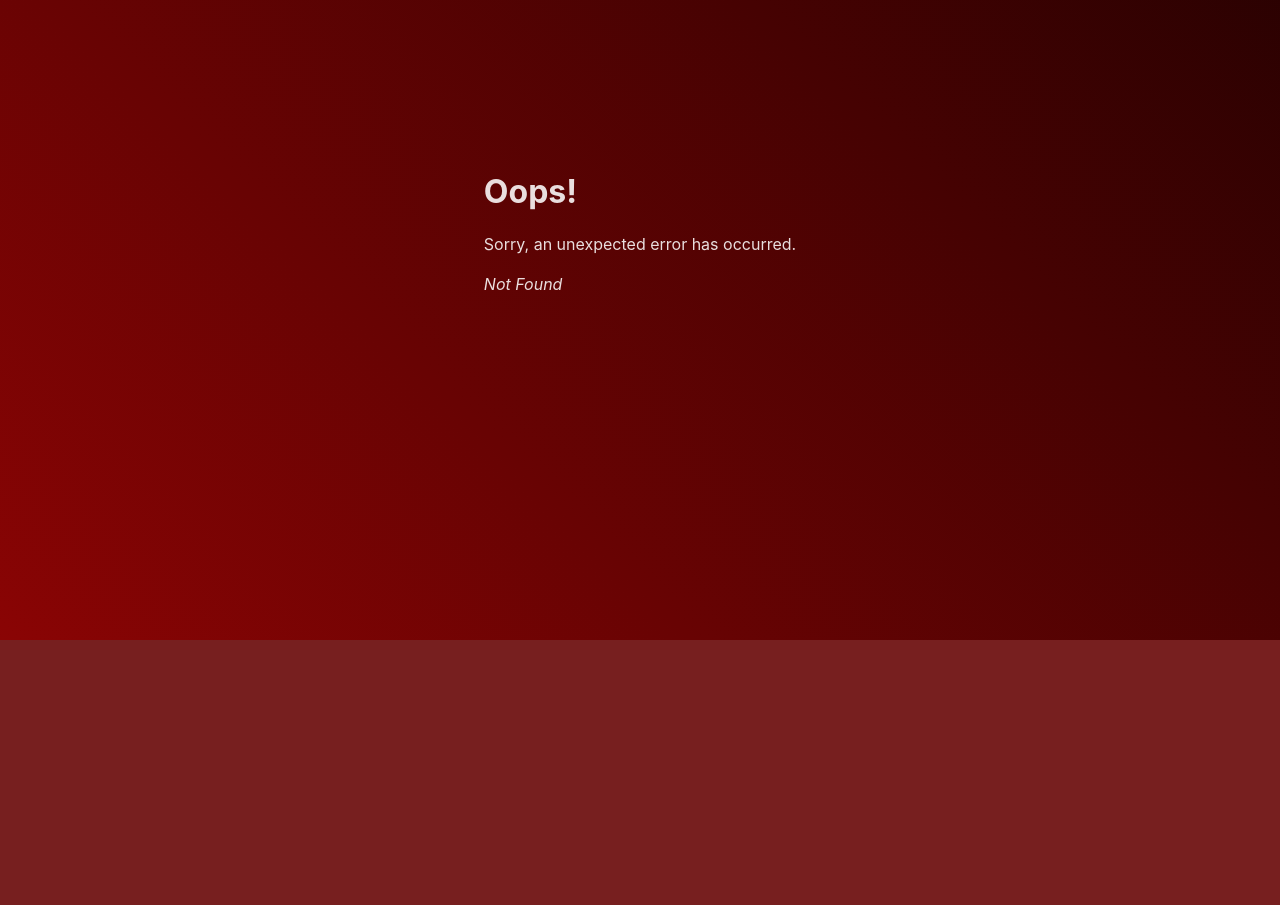
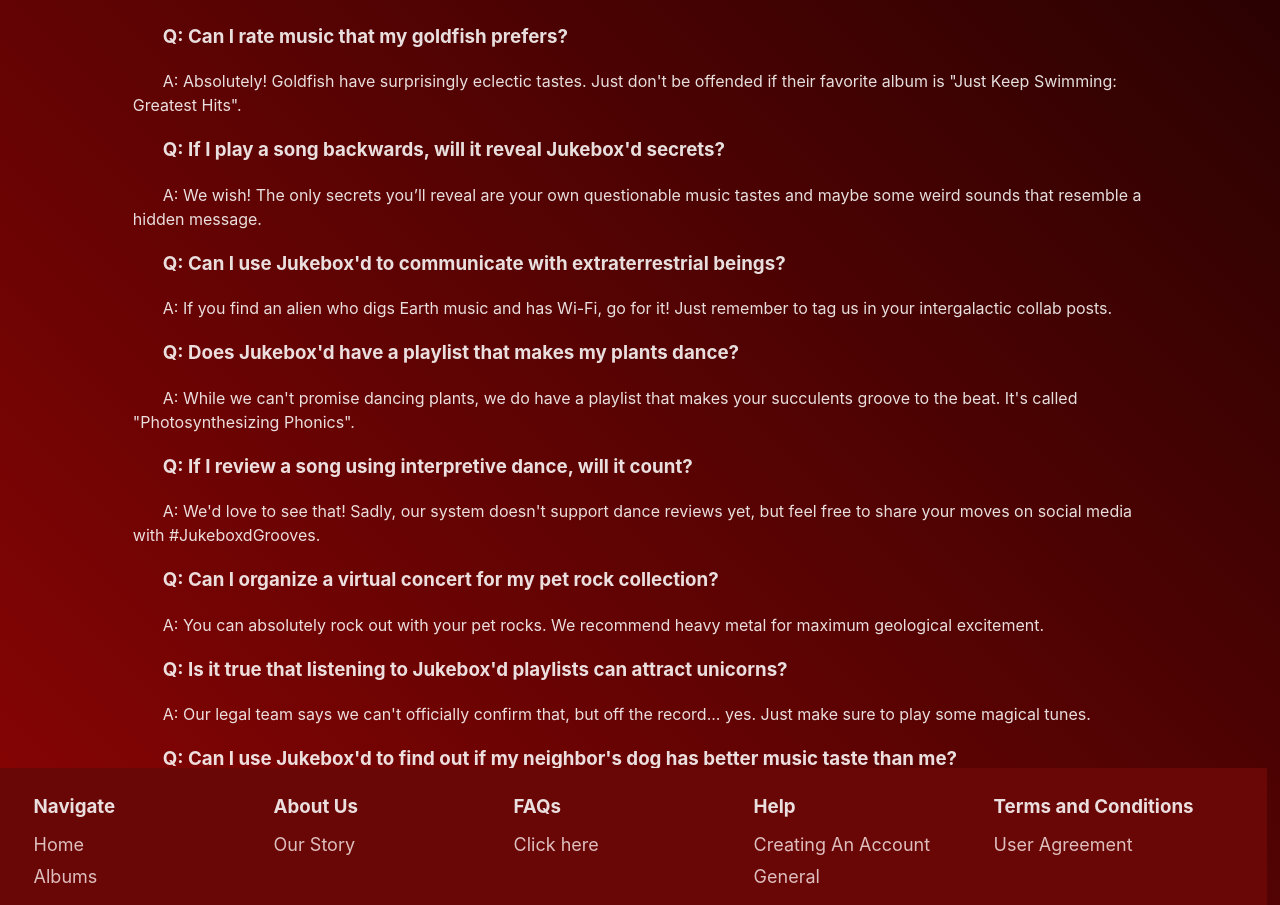
Before and after one commit to shaaronl/jukeboxd, a React app in the folder packages/react-frontend/: page /faqs in a window 1280 px wide. Before the commit this address had no page. Shown: the part 160-1065 px from the top of the page. Before the commit the page ends 800 px from the top, so only its background shows below. Built offline with nearby package versions, Linux system fonts and the light colour scheme; the HTML template or start-up script is replaced by a standard one.

Commit message:
Es lint fix? Added Faqs page, but still WIP

```diff
--- a/package.json
+++ b/package.json
@@ -19,6 +19,7 @@
   "devDependencies": {
     "eslint-config-prettier": "9.1.0",
     "eslint-config-react": "1.1.7",
+    "eslint-plugin-prettier": "^5.1.3",
     "nodemon": "^3.1.0",
     "prettier": "3.2.5"
   },
--- a/packages/react-frontend/src/main.jsx
+++ b/packages/react-frontend/src/main.jsx
@@ -13,6 +13,7 @@
 import CreateReview from "./routes/CreateReview.jsx";
 import CreateAccount from "./routes/CreateAccount.jsx";
 import About from "./routes/FooterFiles/AboutUs.jsx";
+import Faqs from "./routes/FooterFiles/faqs.jsx";
 // import TermsAndConditions from "./routes/FooterFiles/termscond.jsx";
 
 // import App from './App.jsx';
@@ -47,6 +48,10 @@
   {
     path: "about",
     element: <About />
+  },
+  {
+    path: "faqs",
+    element: <Faqs />
   }
   // {
   //   path: "terms-and-conditions",
--- a/packages/react-frontend/src/routes/FooterFiles/AboutUs.jsx
+++ b/packages/react-frontend/src/routes/FooterFiles/AboutUs.jsx
@@ -22,7 +22,6 @@
       <p>The next few months were a whirlwind of creativity and chaos. Braeden turned his apartment into a coding fortress, with monitors and cables strewn about like a mad scientist’s lab. Tammy and Sara hosted listening parties, inviting friends and local musicians to test out their beta version. Yasemin crafted hilarious yet insightful song reviews that became an instant hit among their testers. Sharon, always ahead of the curve, started a viral campaign with memes featuring their mascot, a sassy animated jukebox named JD (Juke Dude), who dished out music wisdom with a side of snark. Their journey was filled with late-night coding sessions, impromptu dance breaks, and the occasional kitchen fire when Tammy tried to make "inspiration snacks."</p>
       <p>As Jukebox'd launched, the site quickly gained traction, becoming the go-to platform for music lovers worldwide. Users were drawn to its unique blend of humor, personalized recommendations, and the sheer passion the team poured into every aspect. Tammy's encyclopedic music knowledge, Braeden's tech genius, Sara's infectious beats, Yasemin's poetic flair, and Sharon's social media prowess created a perfect harmony. The site’s popularity skyrocketed when JD the Juke Dude hosted a virtual concert featuring indie bands and surprise celebrity guests, breaking the internet with millions of live-streaming fans. Melodyville’s eccentric quintet had done it—they had created not just a website, but a global community where music brought people together in the most unexpected and joyous ways.</p>
       <p>And so, the legend of Tammy, Braeden, Sara, Yasemin, and Sharon lives on. Their venture, Jukebox'd, remains a testament to the power of friendship, creativity, and a shared love for music. Each day, the site continues to grow, evolve, and inspire, proving that when you mix a bit of madness with a lot of heart, the result is pure magic.</p>
-
       </span>
 
     </div>
--- a/packages/react-frontend/src/routes/FooterFiles/Footer.jsx
+++ b/packages/react-frontend/src/routes/FooterFiles/Footer.jsx
@@ -40,14 +40,14 @@
           <Link to="/faqs">Click here</Link>
         </div>
         <div className="footer-column">
-          <h3>Navigate</h3>
-          <Link to="/">Home</Link>
-          <Link to="/Albums">Albums</Link>
-        </div>
-        <div className="footer-column">
           <h3>Help</h3>
           <Link to="/help">Creating An Account</Link>
           <Link to="/help">General</Link>
+        </div>
+        <div className="footer-column">
+          <h3>Terms and Conditions</h3>
+          <Link to="/">User Agreement</Link>
+
         </div>
 
       </div>
--- /dev/null
+++ b/packages/react-frontend/src/routes/FooterFiles/faqs.jsx
@@ -0,0 +1,60 @@
+import PropTypes from "prop-types";
+import Navbar from "../Navbar";
+//import "../../index.css";
+import Footer from "./Footer";
+import "./Footer.css"
+
+
+
+export default function Faqs() {
+
+  return (
+    <>
+    <div className="loading-text">
+      <Navbar withLogo={true} />
+      <span className="about-us">
+      <h2>FAQS</h2>
+      </span>
+      <span className="about-us">
+
+
+        <h3>Q: Can I rate music that my goldfish prefers?</h3>
+        <p>A: Absolutely! Goldfish have surprisingly eclectic tastes. Just don't be offended if their favorite album is "Just Keep Swimming: Greatest Hits".</p>
+
+
+        <h3>Q: If I play a song backwards, will it reveal Jukebox'd secrets?</h3>
+        <p>A: We wish! The only secrets you’ll reveal are your own questionable music tastes and maybe some weird sounds that resemble a hidden message.</p>
+
+
+        <h3>Q: Can I use Jukebox'd to communicate with extraterrestrial beings?</h3>
+        <p>A: If you find an alien who digs Earth music and has Wi-Fi, go for it! Just remember to tag us in your intergalactic collab posts.</p>
+
+
+        <h3>Q: Does Jukebox'd have a playlist that makes my plants dance?</h3>
+        <p>A: While we can't promise dancing plants, we do have a playlist that makes your succulents groove to the beat. It's called "Photosynthesizing Phonics".</p>
+
+
+        <h3>Q: If I review a song using interpretive dance, will it count?</h3>
+        <p>A: We'd love to see that! Sadly, our system doesn't support dance reviews yet, but feel free to share your moves on social media with #JukeboxdGrooves.</p>
+
+        <h3>Q: Can I organize a virtual concert for my pet rock collection?</h3>
+        <p>A: You can absolutely rock out with your pet rocks. We recommend heavy metal for maximum geological excitement.</p>
+
+        <h3>Q: Is it true that listening to Jukebox'd playlists can attract unicorns?</h3>
+        <p>A: Our legal team says we can't officially confirm that, but off the record... yes. Just make sure to play some magical tunes.</p>
+
+        <h3>Q: Can I use Jukebox'd to find out if my neighbor's dog has better music taste than me?</h3>
+        <p>A: Only if your neighbor's dog has an account. If not, you might have to sneak a peek at their playlist during the next walk in the park.</p>
+
+      </span>
+
+    </div>
+    <Footer />
+    </>
+  );
+}
+
+// Define prop types for the component
+Faqs.propTypes = {
+  withLogo: PropTypes.bool.isRequired
+};
```
Also changed, not shown: 1 other file (tests, documents, lock files or other folders).
